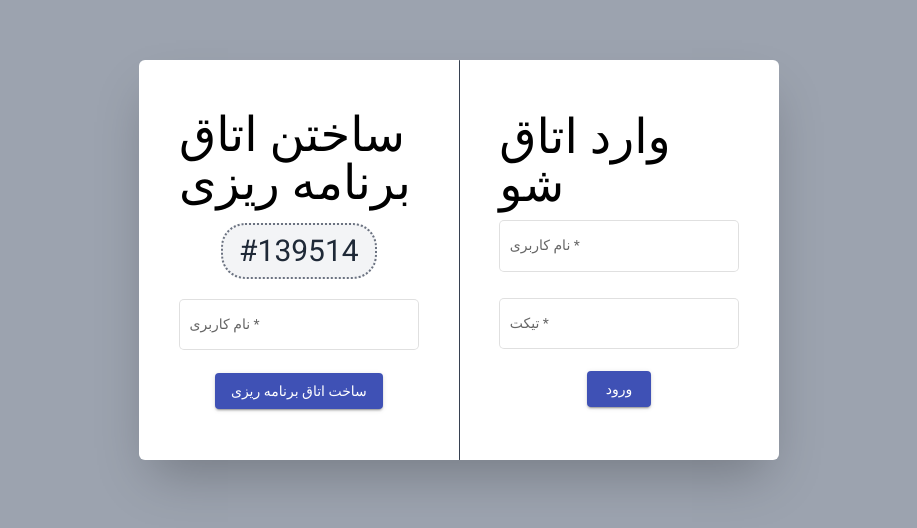
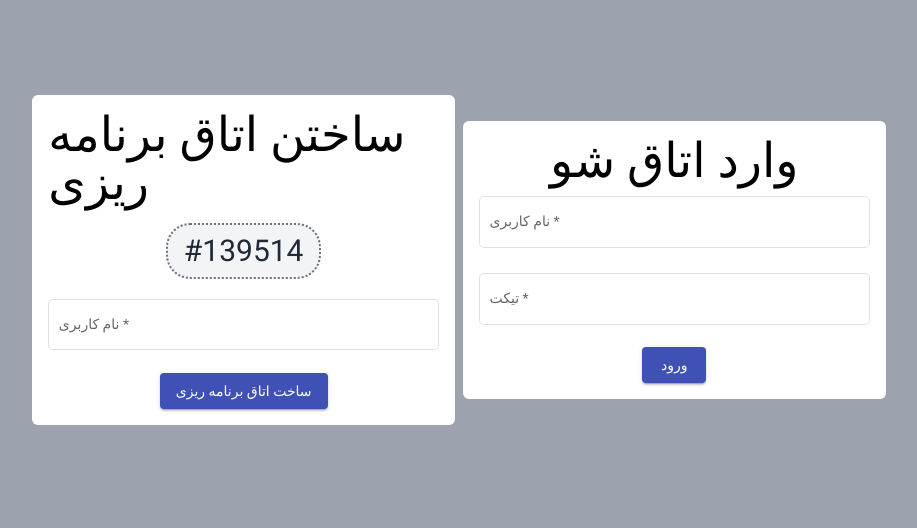
Before and after one commit to aliashahi/angular-estimate-poker, an Angular app in the folder frontend/: page / in a window 1280 px wide. Shown: the part 140-668 px from the top of the page, without its empty margins (181-1098 px from the left). Built offline with nearby package versions, Linux system fonts and the light colour scheme.

Commit message:
fix login style

```diff
--- a/frontend/src/app/login/login.component.html
+++ b/frontend/src/app/login/login.component.html
@@ -1,9 +1,11 @@
 <div class="w-screen h-screen flex justify-center items-center bg-gray-400">
   <div
-    class="w-[calc(100vw/2)] h-[calc(100vh/2)] bg-white shadow-2xl rounded-md flex items-center justify-between"
+    class="w-full md:w-1/2 lg:w-2/3 h-full md:h-1/2 lg:h-2/3 grid grid-cols-1 gap-2 md:flex items-center justify-between"
   >
-    <div class="w-full flex flex-col items-center px-10">
-      <span class="text-5xl">ساختن اتاق برنامه ریزی</span>
+    <div
+      class="w-[calc(100%-32px)] m-4 mx-auto flex flex-col items-center p-4 bg-white rounded-md"
+    >
+      <span class="text-xl md:text-5xl">ساختن اتاق برنامه ریزی</span>
       <span
         (click)="copyToClipboard()"
         class="cursor-pointer hover:bg-gray-200 transition-all text-3xl bg-gray-100 border-dotted border-2 border-gray-500 text-gray-800 rounded-3xl p-2 px-4 m-4"
@@ -24,9 +26,10 @@
         ساخت اتاق برنامه ریزی
       </button>
     </div>
-    <div class="!w-[1px] bg-gray-700 rounded-full h-full !my-10"></div>
-    <div class="w-full flex flex-col items-center px-10">
-      <span class="text-5xl mb-2">وارد اتاق شو</span>
+    <div
+      class="w-[calc(100%-32px)] m-4 mx-auto bg-white rounded-md flex flex-col items-center p-4"
+    >
+      <span class="text-xl md:text-5xl mb-2">وارد اتاق شو</span>
       <mat-form-field class="w-full" appearance="outline">
         <mat-label>نام کاربری</mat-label>
         <input
```
